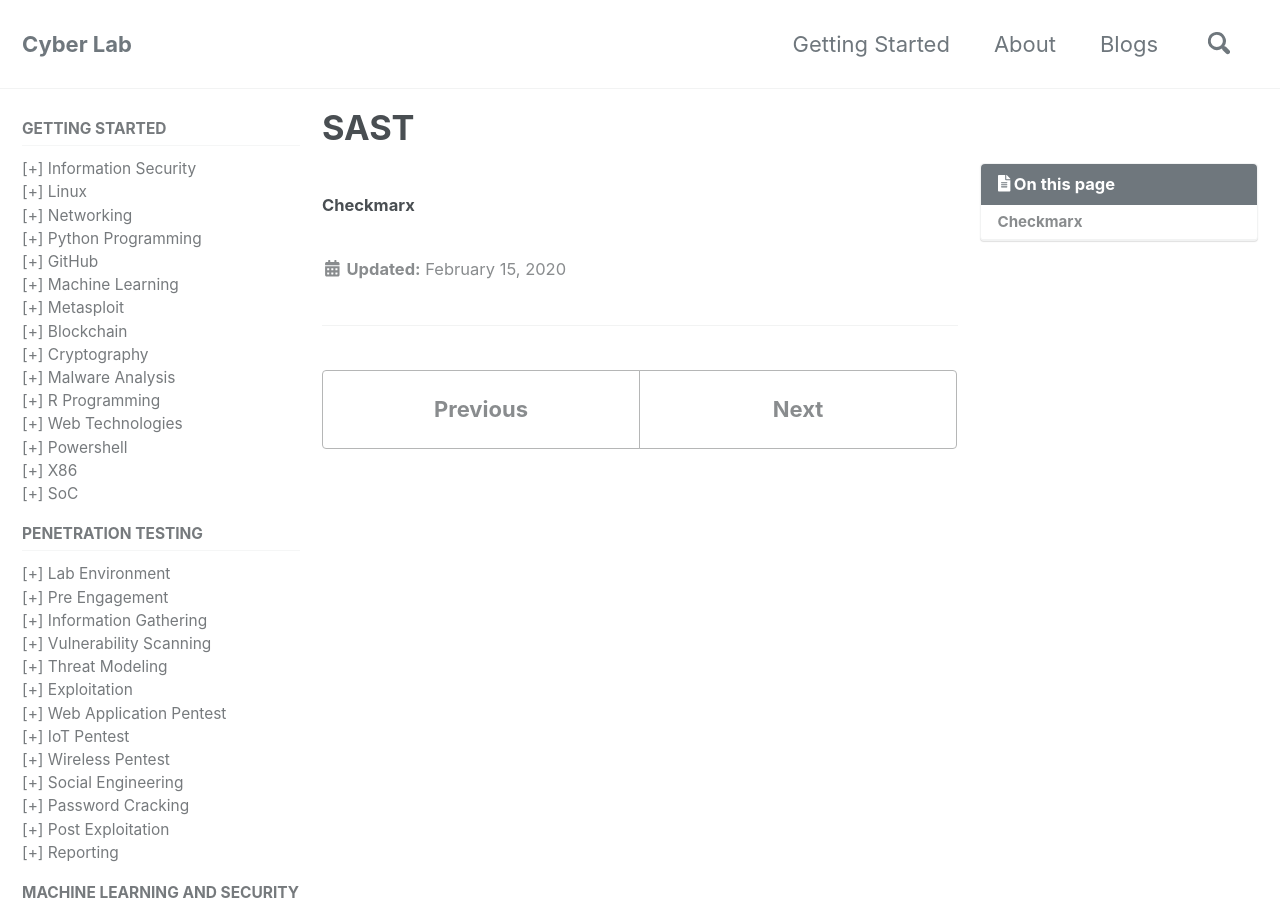
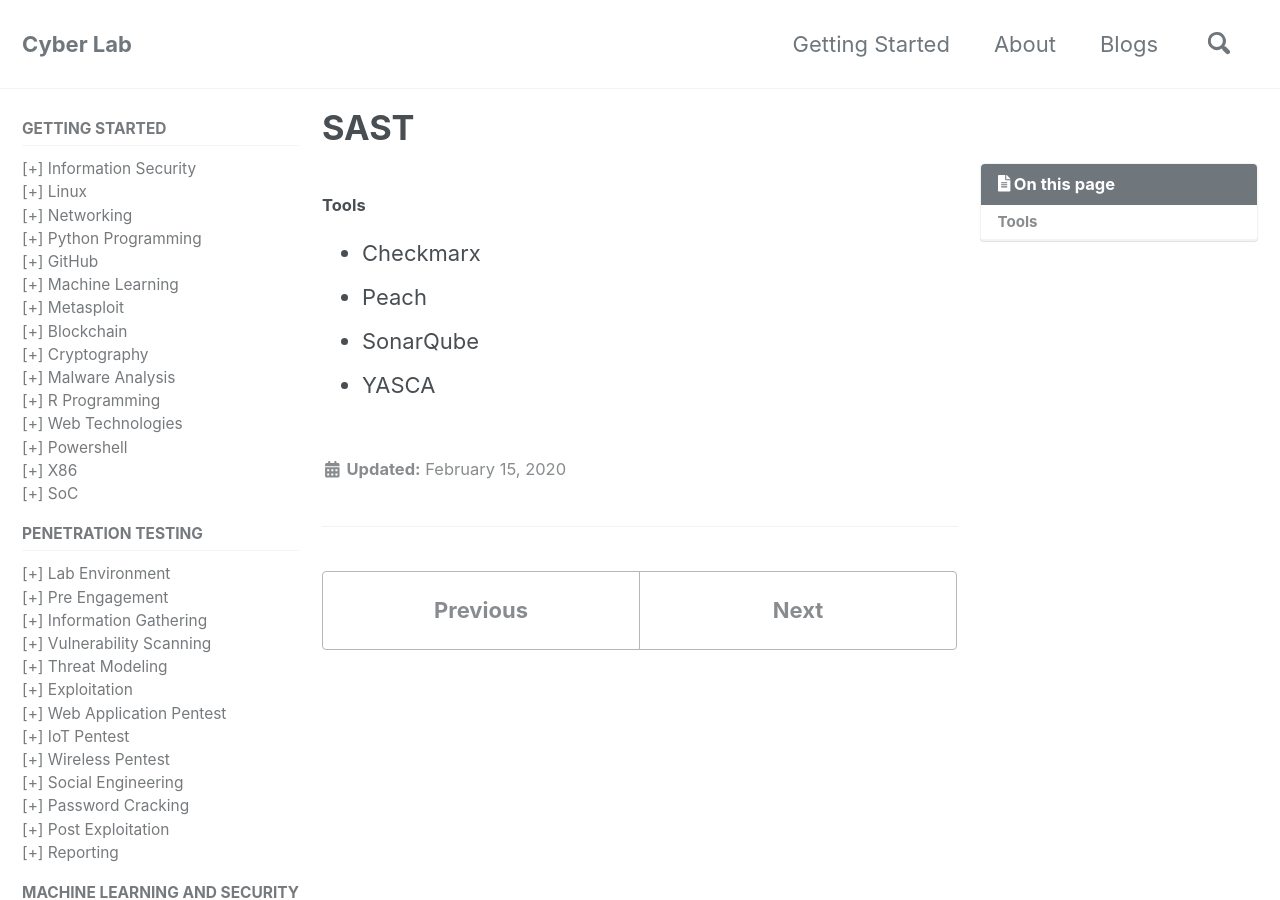
Before and after one commit to mohareti/cyberlab, a Jekyll site: the page built from _devops/SAST.md, in a window 1280 px wide and 900 px high. Built offline with Jekyll 4.4.1, drawn with Linux system fonts in a browser that asks for light colours; cached includes are drawn as plain includes; nearby versions of some CDN libraries.

Commit message:
Update SAST.md

```diff
--- a/_devops/SAST.md
+++ b/_devops/SAST.md
@@ -5,4 +5,8 @@ toc: true
 ---
 
 
-##### Checkmarx
+##### Tools
+- Checkmarx
+- Peach
+- SonarQube
+- YASCA
```
